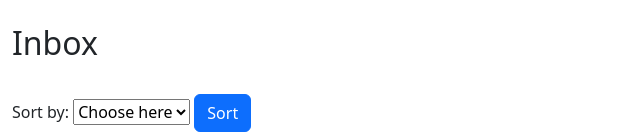
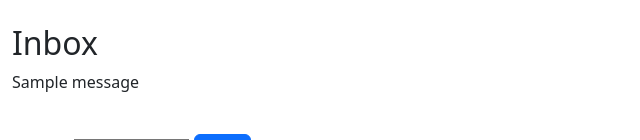
Before and after one commit to trungtran1234/EmailApp, a Flask app: page /mainpage in a window 1280 px wide. Shown: the part 130-270 px from the top of the page, without its empty margins (0-640 px from the left). Run offline with Flask 3, Linux system fonts and the light colour scheme; a user stored in the database is signed in; tables that the repository leaves empty hold one stand-in row (values such as "Sample post"); one stand-in notice (Sample message) is shown.

Commit message:
mainpage.html

```diff
--- a/app/templates/mainpage.html
+++ b/app/templates/mainpage.html
@@ -43,6 +43,15 @@
 
         <div class="container-fluid">
         <h2>Inbox</h2>
+        {% with messages = get_flashed_messages() %}
+        {% if messages %}
+          <div class="flashes">
+            {% for message in messages %}
+              <p>{{ message }}</p>
+            {% endfor %}
+          </div>
+        {% endif %}
+      {% endwith %}
         <br>
         <form method="post" action="{{ url_for('mainpage') }}">
             <label>Sort by:</label>
```
